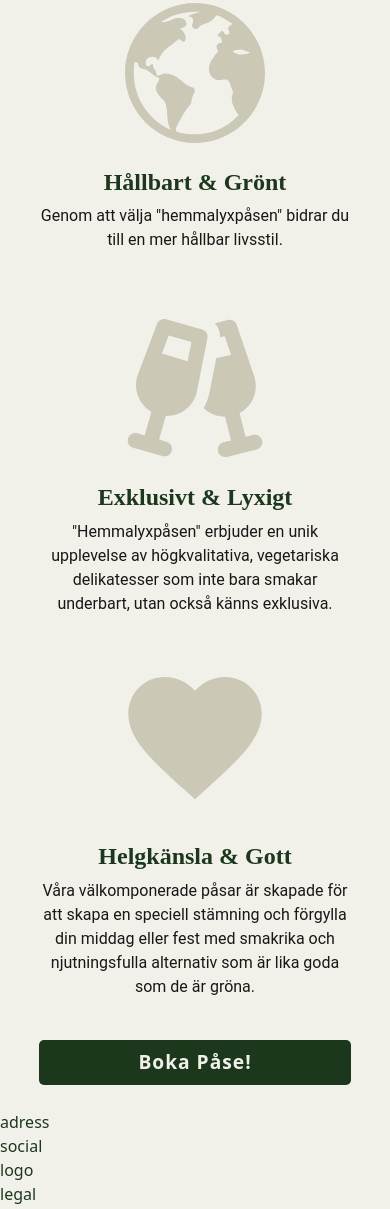
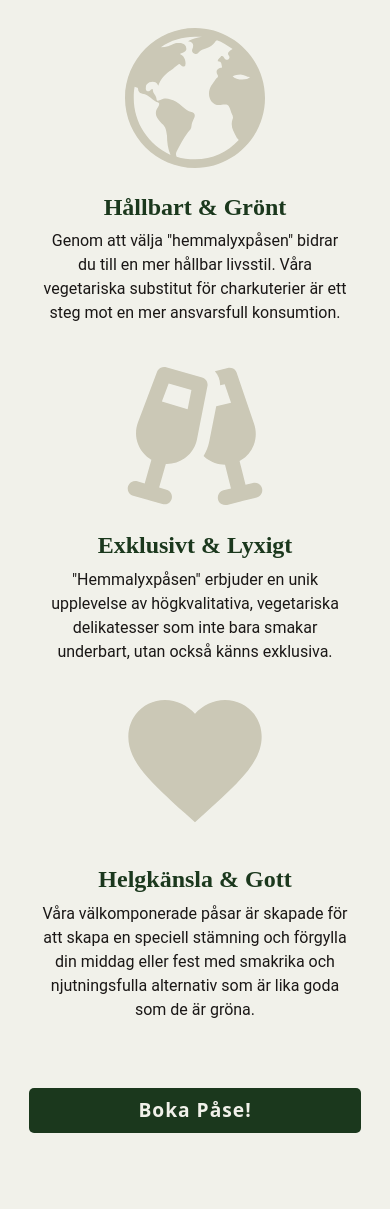
Before and after one commit to SandraBergstrom/luca-deli, a plain HTML site: page index.html in a window 390 px wide. Shown: the part 558-1767 px from the top of the page. Drawn offline with nearby package versions, Linux system fonts and the light colour scheme.

Commit message:
Adjust html and style strengths section

```diff
--- a/assets/css/style.css
+++ b/assets/css/style.css
@@ -154,27 +154,16 @@ a {
 /* ---------------------------------------------- STRENGTHS */
 
 #styrka-outer {
-  flex-direction: column;
-  align-items: center;
-  padding: 25px 0;
+  padding: 50px 0;
 
-  & > div {
-    width: 80%;
-    margin: 25px 0;
-    flex-direction: column;
-    align-items: center;
+  & > div:first-child {
+    justify-content: center;
   }
-
-  .icons {
-    margin-bottom: 25px;
-  }
-
-  #heart {
-    margin-top: 0;
 }
 
 .icon-text {
   text-align: center;
+  width: 80%;
 
   h2 {
     font-size: 24px;
@@ -187,12 +176,27 @@ a {
 
 #icon-btn {
   width: 80%;
+  margin: 50px 0;
 }
+
+.icon-card {
+  flex-direction: column;
+  align-items: center;
+}
+
+.icons {
+  display: flex;
+  justify-content: center;
+  margin: 25px 0;
+}
+
+#heart {
+  margin-top: 0;
 }
 
 /* ---------------------------------------------- MEDIA QUERIES */
 
-@media (min-width: 426px) {
+@media screen and (min-width: 426px) {
   #hero-text {
     border-radius: 0 20px 20px 0;
     width: 75%;
@@ -204,9 +208,12 @@ a {
 
     p {
       text-align: right;
-      /* font-size: 28px; */
       letter-spacing: 2px;
     }
+  }
+
+  #navbarContent {
+    flex-grow: 0.5 !important;
   }
 
   .navbar ul li:first-child {
@@ -214,12 +221,49 @@ a {
   }
 }
 
+@media screen and (min-width: 426px) and (max-width: 991px) {
+  #styrka-outer {
+    padding: 50px 25px;
+  }
+
+  .icon-card {
+    flex-direction: row !important;
+    align-items: center;
+  }
+
+  #reverse-row {
+    flex-direction: row-reverse !important;
+    padding: 25px 0;
+  }
+
+  .icon-text {
+    width: 50%;
+    text-align: left;
+
+    h2 {
+      font-size: 28px;
+    }
+
+    p {
+      font-size: 18px;
+    }
+  }
+
+  #icon-btn {
+    width: 100%;
+  }
+}
+
 @media (min-width: 992px) {
   #hero-image {
-    height: 750px;
+    height: 600px;
   }
 
   #hero-text {
     top: 50%;
   }
+
+  #icon-btn {
+    max-width: 30%;
   }
+}
--- a/index.html
+++ b/index.html
@@ -60,52 +60,68 @@
       </section>
 
       <!-- Strengths -->
-      <section class="container d-flex" id="styrka-outer">
-        <div class="d-flex">
-          <div class="icons">
+      <section>
+        <div class="container" id="styrka-outer">
+          <div class="row">
+            <div class="col-sm-12 col-lg-4">
+              <div class="row icon-card">
+                <div class="col-sm-12 col-md-6 icons">
                   <img
                     src="./assets/images/icons/vaadin_globe.svg"
                     alt="ikon jordklot" />
                 </div>
-          <div class="icon-text">
+                <div class="col-sm-12 col-md-6 icon-text">
                   <h2>Hållbart & Grönt</h2>
                   <p>
-              Genom att välja "hemmalyxpåsen" bidrar du till en mer hållbar
-              livsstil.
+                    Genom att välja "hemmalyxpåsen" bidrar du till en mer
+                    hållbar livsstil. Våra vegetariska substitut för
+                    charkuterier är ett steg mot en mer ansvarsfull konsumtion.
                   </p>
                 </div>
               </div>
-        <div class="d-flex">
-          <div class="icons">
+            </div>
+
+            <div class="col-sm-12 col-lg-4">
+              <div class="row icon-card" id="reverse-row">
+                <div class="col-sm-12 col-md-6 icons">
                   <img
                     src="./assets/images/icons/streamline_champagne-party-alcohol-solid.svg"
-              alt="ikon champagneglas" />
+                    alt="ikon jordklot" />
                 </div>
-          <div class="icon-text">
+                <div class="col-sm-12 col-md-6 icon-text">
                   <h2>Exklusivt & Lyxigt</h2>
                   <p>
-              "Hemmalyxpåsen" erbjuder en unik upplevelse av högkvalitativa,
-              vegetariska delikatesser som inte bara smakar underbart, utan
-              också känns exklusiva.
+                    "Hemmalyxpåsen" erbjuder en unik upplevelse av
+                    högkvalitativa, vegetariska delikatesser som inte bara
+                    smakar underbart, utan också känns exklusiva.
                   </p>
                 </div>
               </div>
-        <div class="d-flex" id="heart">
-          <div class="icons">
-            <img src="./assets/images/icons/mdi_heart.svg" alt="ikon hjärta" />
             </div>
-          <div class="icon-text">
+
+            <div class="col-sm-12 col-lg-4">
+              <div class="row icon-card">
+                <div class="col-sm-12 col-md-6 icons" id="heart">
+                  <img
+                    src="./assets/images/icons/mdi_heart.svg"
+                    alt="ikon jordklot" />
+                </div>
+                <div class="col-sm-12 col-md-6 icon-text">
                   <h2>Helgkänsla & Gott</h2>
                   <p>
-              Våra välkomponerade påsar är skapade för att skapa en speciell
-              stämning och förgylla din middag eller fest med smakrika och
-              njutningsfulla alternativ som är lika goda som de är gröna.
+                    Våra välkomponerade påsar är skapade för att skapa en
+                    speciell stämning och förgylla din middag eller fest med
+                    smakrika och njutningsfulla alternativ som är lika goda som
+                    de är gröna.
                   </p>
+                </div>
               </div>
             </div>
             <button class="btn cta-btn" id="icon-btn" type="button">
               Boka Påse!
             </button>
+          </div>
+        </div>
       </section>
     </main>
 
```
Lines whose indentation alone changed are shown as unchanged.
